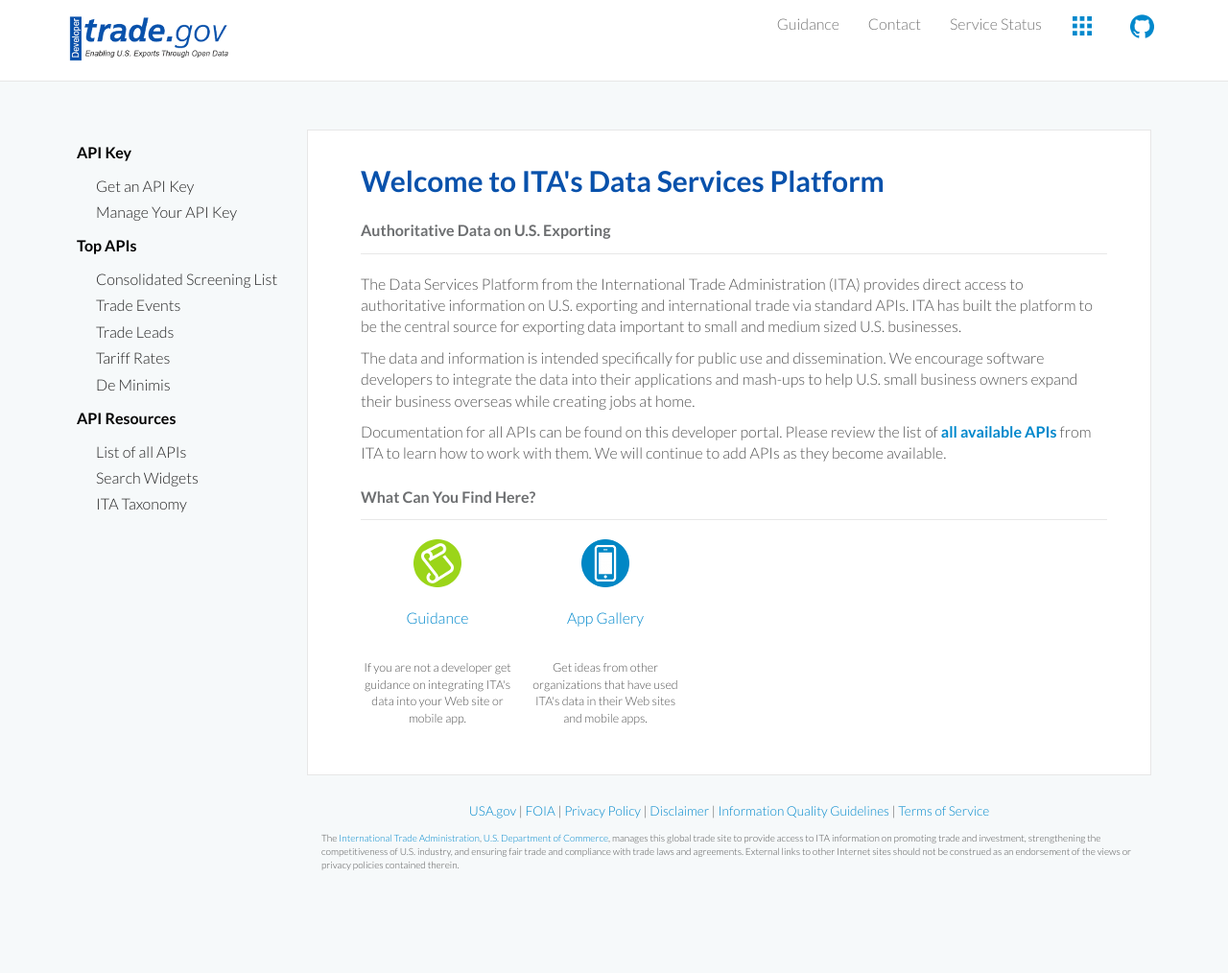
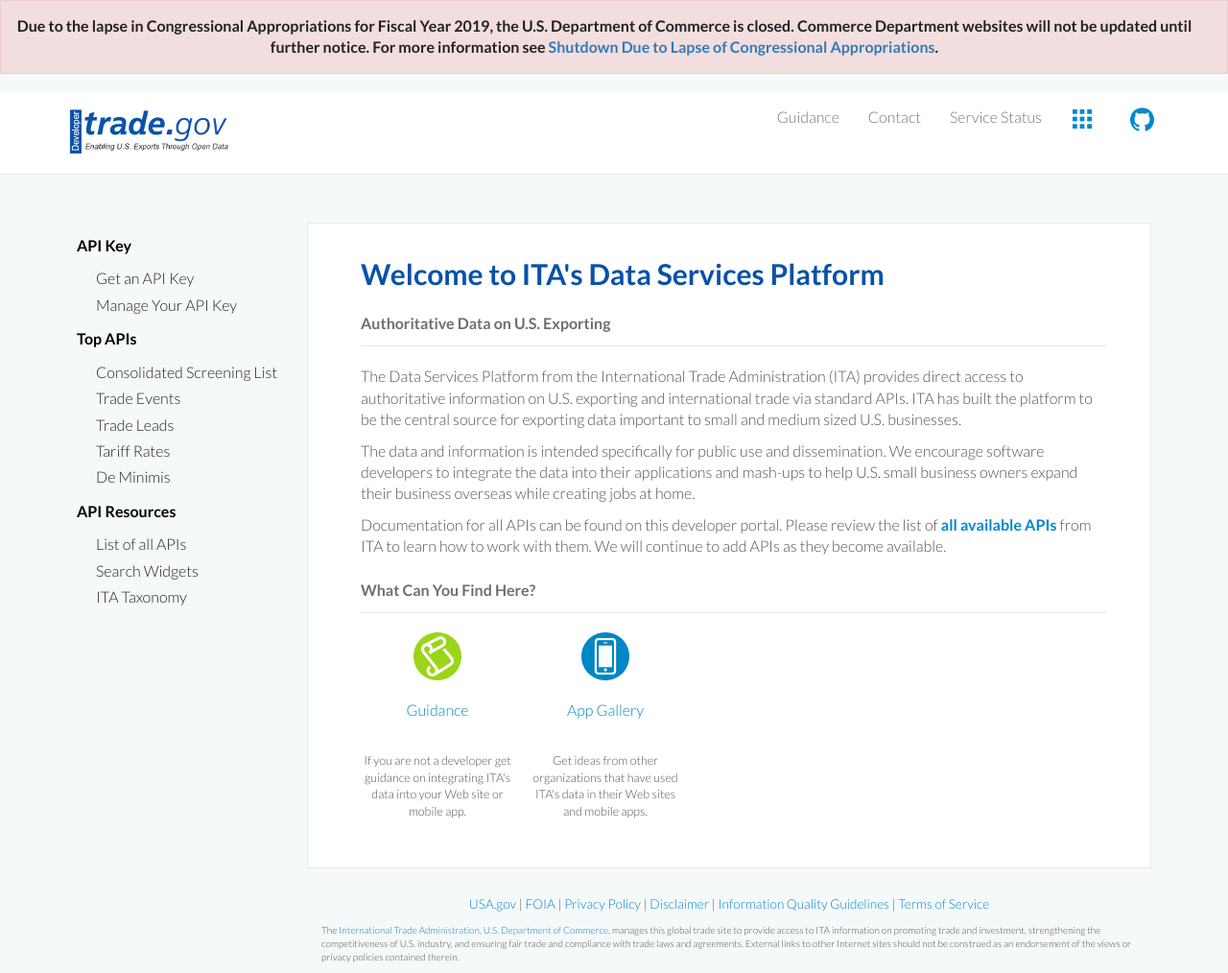
Before and after one commit to InternationalTradeAdministration/developerportal, a Jekyll site: the page built from index.html, in a window 1280 px wide. Shown: the whole page at 96% size. Built offline with Jekyll 4.4.1, drawn with Linux system fonts in a browser that asks for light colours; before the commit the page ends 918 px from its top, so only the background shows below that.

Commit message:
[EDSP-576] Post shutdown notice

```diff
--- a/_includes/topbar.html
+++ b/_includes/topbar.html
@@ -1,3 +1,12 @@
+<div class="alert alert-danger alert-dismissable" style="border-radius: 0; text-align: center;">
+  <p>
+    <strong>
+      Due to the lapse in Congressional Appropriations for Fiscal Year 2019, the U.S. Department of Commerce is closed.
+      Commerce Department websites will not be updated until further notice.
+      For more information see <a href="https://www.commerce.gov/news/blog/2018/12/shutdown-due-lapse-congressional-appropriations" style="font-weight: bold;">Shutdown Due to Lapse of Congressional Appropriations</a>.
+    </strong>
+  </p>
+</div>
 <nav class="navbar navbar-default navbar-static-top">
       <div class="container">
         <div class="navbar-header">
```
